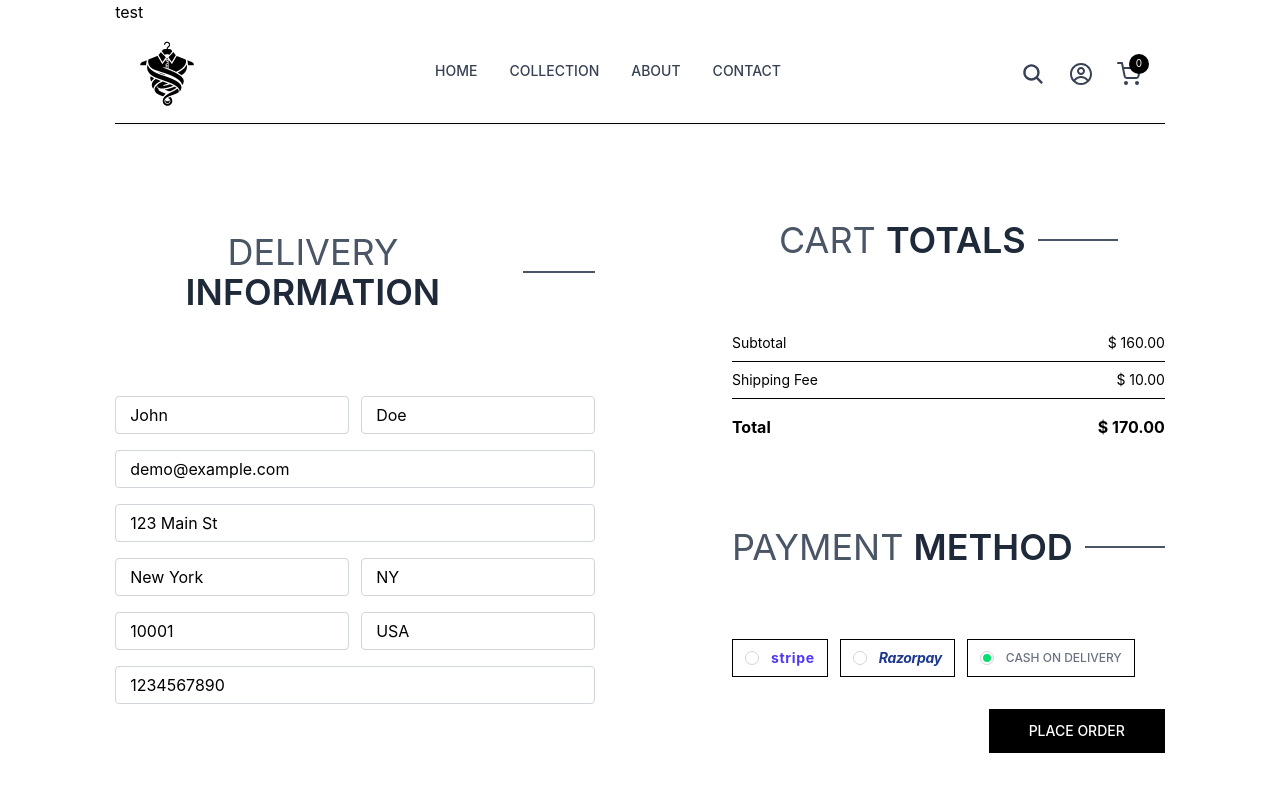
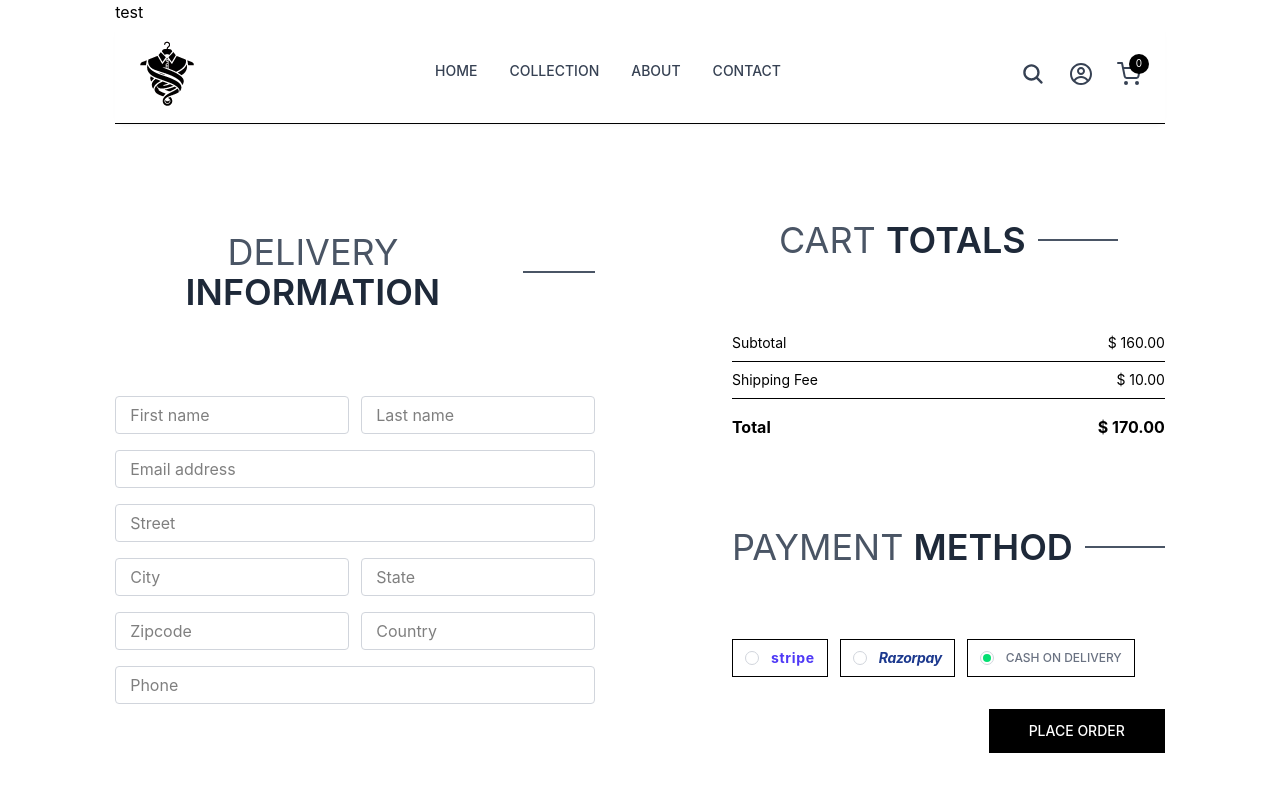
Before and after one commit to Adarsh0278/Style-Zone-Ecommerce, a React (Vite) app in the folder frontend/: page /place-order in a window 1280 px wide. Shown: the top 800 px of the page. Built offline with nearby package versions, Linux system fonts and the light colour scheme.

Commit message:
completed frondend

```diff
--- a/frontend/src/pages/Login.jsx
+++ b/frontend/src/pages/Login.jsx
@@ -1,9 +1,59 @@
-import React from 'react'
+import React from 'react';
+import Title from '../components/Title';
+import { Link } from 'react-router-dom';
 
 function Login() {
+  const log = "Login";
+
   return (
-    <div>Login</div>
-  )
+    <div>
+      {/* Page Title */}
+      <div className="text-lg sm:text-xl my-3">
+        <Title text1={log} text2="" />
+      </div>
+
+      {/* Login Form */}
+      <div className="flex flex-col items-center justify-center">
+        <form className="flex flex-col items-center justify-center w-full sm:w-1/2">
+
+          {/* Username Input */}
+          <input
+            type="text"
+            placeholder="Username"
+            className="border border-gray-300 rounded-md p-2 mb-4 w-full"
+          />
+
+          {/* Password Input */}
+          <input
+            type="password"
+            placeholder="Password"
+            className="border border-gray-300 rounded-md p-2 mb-4 w-full"
+          />
+
+          {/* Login Button */}
+          <button
+            type="submit"
+            className="bg-blue-500 text-white rounded-md p-2 w-full hover:bg-blue-600 transition duration-300"
+          >
+            {log}
+          </button>
+        </form>
+
+        {/* Signup Link */}
+        <div className="mt-4">
+          <p className="text-gray-600">
+            Don't have an account?{" "}
+            <Link
+              to="/Register"
+              className="text-blue-500 hover:underline"
+            >
+              Register
+            </Link>
+          </p>
+        </div>
+      </div>
+    </div>
+  );
 }
 
-export default Login
+export default Login;
--- a/frontend/src/pages/PlaceOrder.jsx
+++ b/frontend/src/pages/PlaceOrder.jsx
@@ -1,10 +1,54 @@
-import React from 'react';
+import React, { useState } from 'react';
 import Title from '../components/Title';
 
 function PlaceOrder() {
+  // 1. State for form inputs
+  const [formData, setFormData] = useState({
+    firstName: '',
+    lastName: '',
+    email: '',
+    street: '',
+    city: '',
+    state: '',
+    zipcode: '',
+    country: '',
+    phone: '',
+  });
+
+  // 2. State for payment method selection
+  const [paymentMethod, setPaymentMethod] = useState('cod'); // Default to Cash on Delivery
+
+  // 3. Handle input changes
+  const handleInputChange = (e) => {
+    const { name, value } = e.target;
+    setFormData((prevData) => ({
+      ...prevData,
+      [name]: value,
+    }));
+  };
+
+  // 4. Handle form submission
+  const handleSubmit = (e) => {
+    e.preventDefault();
+
+    // Construct the final order object
+    const orderData = {
+      customerDetails: formData,
+      paymentMethod: paymentMethod,
+      orderTotal: 170.00, // Typically this would come from a Cart Context or props
+    };
+
+    console.log("Order Placed:", orderData);
+    alert("Order successfully placed! Check the console for details.");
+
+    // Add your API call here (e.g., fetch('/api/orders', ...))
+  };
+
   return (
-    <div className="flex flex-col sm:flex-row justify-between gap-4 pt-5 sm:pt-14 min-h-[80vh] border-t">
-
+    <form
+      onSubmit={handleSubmit}
+      className="flex flex-col sm:flex-row justify-between gap-4 pt-5 sm:pt-14 min-h-[80vh] border-t"
+    >
       {/* ------------------ Left Side: Delivery Information ------------------ */}
       <div className="flex flex-col gap-4 w-full sm:max-w-[480px]">
         <div className="text-lg sm:text-xl my-3">
@@ -12,24 +56,96 @@ function PlaceOrder() {
         </div>
 
         <div className="flex gap-3">
-          <input className="border border-gray-300 rounded py-1.5 px-3.5 w-full" type="text" placeholder="First name" defaultValue="John" />
-          <input className="border border-gray-300 rounded py-1.5 px-3.5 w-full" type="text" placeholder="Last name" defaultValue="Doe" />
+          <input
+            required
+            name="firstName"
+            value={formData.firstName}
+            onChange={handleInputChange}
+            className="border border-gray-300 rounded py-1.5 px-3.5 w-full"
+            type="text"
+            placeholder="First name"
+          />
+          <input
+            required
+            name="lastName"
+            value={formData.lastName}
+            onChange={handleInputChange}
+            className="border border-gray-300 rounded py-1.5 px-3.5 w-full"
+            type="text"
+            placeholder="Last name"
+          />
         </div>
 
-        <input className="border border-gray-300 rounded py-1.5 px-3.5 w-full" type="email" placeholder="Email address" defaultValue="demo@example.com" />
-        <input className="border border-gray-300 rounded py-1.5 px-3.5 w-full" type="text" placeholder="Street" defaultValue="123 Main St" />
+        <input
+          required
+          name="email"
+          value={formData.email}
+          onChange={handleInputChange}
+          className="border border-gray-300 rounded py-1.5 px-3.5 w-full"
+          type="email"
+          placeholder="Email address"
+        />
+        <input
+          required
+          name="street"
+          value={formData.street}
+          onChange={handleInputChange}
+          className="border border-gray-300 rounded py-1.5 px-3.5 w-full"
+          type="text"
+          placeholder="Street"
+        />
 
         <div className="flex gap-3">
-          <input className="border border-gray-300 rounded py-1.5 px-3.5 w-full" type="text" placeholder="City" defaultValue="New York" />
-          <input className="border border-gray-300 rounded py-1.5 px-3.5 w-full" type="text" placeholder="State" defaultValue="NY" />
+          <input
+            required
+            name="city"
+            value={formData.city}
+            onChange={handleInputChange}
+            className="border border-gray-300 rounded py-1.5 px-3.5 w-full"
+            type="text"
+            placeholder="City"
+          />
+          <input
+            required
+            name="state"
+            value={formData.state}
+            onChange={handleInputChange}
+            className="border border-gray-300 rounded py-1.5 px-3.5 w-full"
+            type="text"
+            placeholder="State"
+          />
         </div>
 
         <div className="flex gap-3">
-          <input className="border border-gray-300 rounded py-1.5 px-3.5 w-full" type="number" placeholder="Zipcode" defaultValue="10001" />
-          <input className="border border-gray-300 rounded py-1.5 px-3.5 w-full" type="text" placeholder="Country" defaultValue="USA" />
+          <input
+            required
+            name="zipcode"
+            value={formData.zipcode}
+            onChange={handleInputChange}
+            className="border border-gray-300 rounded py-1.5 px-3.5 w-full"
+            type="number"
+            placeholder="Zipcode"
+          />
+          <input
+            required
+            name="country"
+            value={formData.country}
+            onChange={handleInputChange}
+            className="border border-gray-300 rounded py-1.5 px-3.5 w-full"
+            type="text"
+            placeholder="Country"
+          />
         </div>
 
-        <input className="border border-gray-300 rounded py-1.5 px-3.5 w-full" type="number" placeholder="Phone" defaultValue="1234567890" />
+        <input
+          required
+          name="phone"
+          value={formData.phone}
+          onChange={handleInputChange}
+          className="border border-gray-300 rounded py-1.5 px-3.5 w-full"
+          type="number"
+          placeholder="Phone"
+        />
       </div>
 
       {/* ------------------ Right Side: Cart Totals & Payment ------------------ */}
@@ -63,21 +179,34 @@ function PlaceOrder() {
 
           <div className="flex gap-3 flex-col lg:flex-row">
             {/* Stripe Option */}
-            <div className="flex items-center gap-3 border p-2 px-3 cursor-pointer">
-              <p className="min-w-3.5 h-3.5 border border-gray-300 rounded-full"></p>
+            <div
+              onClick={() => setPaymentMethod('stripe')}
+              className="flex items-center gap-3 border p-2 px-3 cursor-pointer"
+            >
+              <p className="min-w-3.5 h-3.5 border border-gray-300 rounded-full flex items-center justify-center">
+                {paymentMethod === 'stripe' && <span className="w-2 h-2 bg-green-400 rounded-full"></span>}
+              </p>
               <span className="text-indigo-600 font-bold tracking-wider text-sm">stripe</span>
             </div>
 
             {/* Razorpay Option */}
-            <div className="flex items-center gap-3 border p-2 px-3 cursor-pointer">
-              <p className="min-w-3.5 h-3.5 border border-gray-300 rounded-full"></p>
+            <div
+              onClick={() => setPaymentMethod('razorpay')}
+              className="flex items-center gap-3 border p-2 px-3 cursor-pointer"
+            >
+              <p className="min-w-3.5 h-3.5 border border-gray-300 rounded-full flex items-center justify-center">
+                {paymentMethod === 'razorpay' && <span className="w-2 h-2 bg-green-400 rounded-full"></span>}
+              </p>
               <span className="text-blue-900 font-bold italic tracking-tight text-sm">Razorpay</span>
             </div>
 
-            {/* Cash on Delivery Option (Selected State) */}
-            <div className="flex items-center gap-3 border p-2 px-3 cursor-pointer">
+            {/* Cash on Delivery Option */}
+            <div
+              onClick={() => setPaymentMethod('cod')}
+              className="flex items-center gap-3 border p-2 px-3 cursor-pointer"
+            >
               <p className="min-w-3.5 h-3.5 border border-gray-300 rounded-full flex items-center justify-center">
-                <span className="w-2 h-2 bg-green-400 rounded-full"></span>
+                {paymentMethod === 'cod' && <span className="w-2 h-2 bg-green-400 rounded-full"></span>}
               </p>
               <p className="text-gray-500 text-xs font-medium">CASH ON DELIVERY</p>
             </div>
@@ -85,14 +214,17 @@ function PlaceOrder() {
 
           {/* Place Order Button */}
           <div className="w-full text-end mt-8">
-            <button className="bg-black text-white px-10 py-3 text-sm uppercase font-medium hover:bg-gray-800 transition">
+            <button
+              type="submit"
+              className="bg-black text-white px-10 py-3 text-sm uppercase font-medium hover:bg-gray-800 transition"
+            >
               Place Order
             </button>
           </div>
 
         </div>
       </div>
-    </div>
+    </form>
   );
 }
 
--- a/frontend/src/pages/Register.jsx
+++ b/frontend/src/pages/Register.jsx
@@ -1,9 +1,59 @@
 import React from 'react'
+import Title from '../components/Title'
+import { Link } from 'react-router-dom'
 
 function Register() {
+  const log = "Register";
+
   return (
-    <div>Register</div>
-  )
+    <div>
+      {/* Page Title */}
+      <div className="text-lg sm:text-xl my-3">
+        <Title text1={log} text2="" />
+      </div>
+
+      {/* Register Form */}
+      <div className="flex flex-col items-center justify-center">
+        <form className="flex flex-col items-center justify-center w-full sm:w-1/2">
+
+          {/* Username Input */}
+          <input
+            type="text"
+            placeholder="Username"
+            className="border border-gray-300 rounded-md p-2 mb-4 w-full"
+          />
+
+          {/* Password Input */}
+          <input
+            type="password"
+            placeholder="Password"
+            className="border border-gray-300 rounded-md p-2 mb-4 w-full"
+          />
+
+          {/* Register Button */}
+          <button
+            type="submit"
+            className="bg-blue-500 text-white rounded-md p-2 w-full hover:bg-blue-600 transition duration-300"
+          >
+            {log}
+          </button>
+        </form>
+
+        {/* Login Link */}
+        <div className="mt-4">
+          <p className="text-gray-600">
+            Already have an account?{" "}
+            <Link
+              to="/login"
+              className="text-blue-500 hover:underline"
+            >
+              Log in
+            </Link>
+          </p>
+        </div>
+      </div>
+    </div>
+  );
 }
 
 export default Register
```
